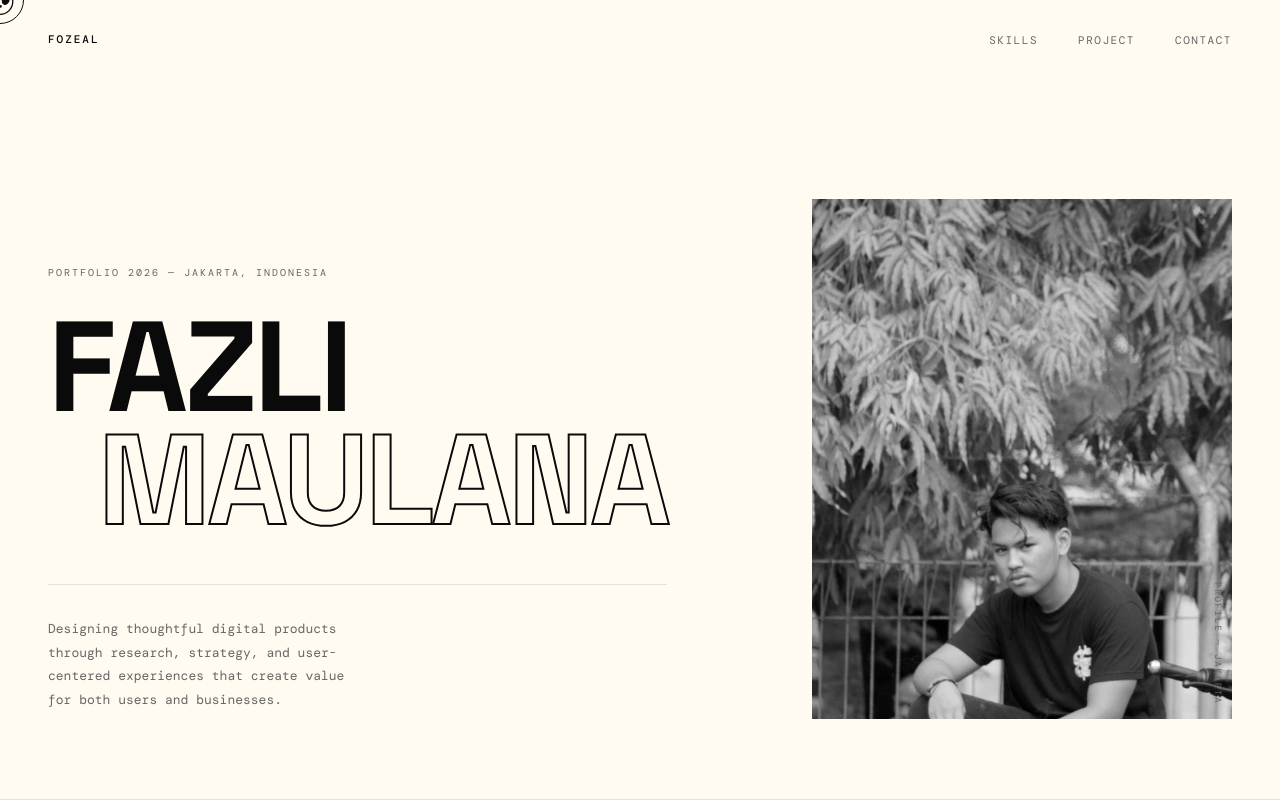
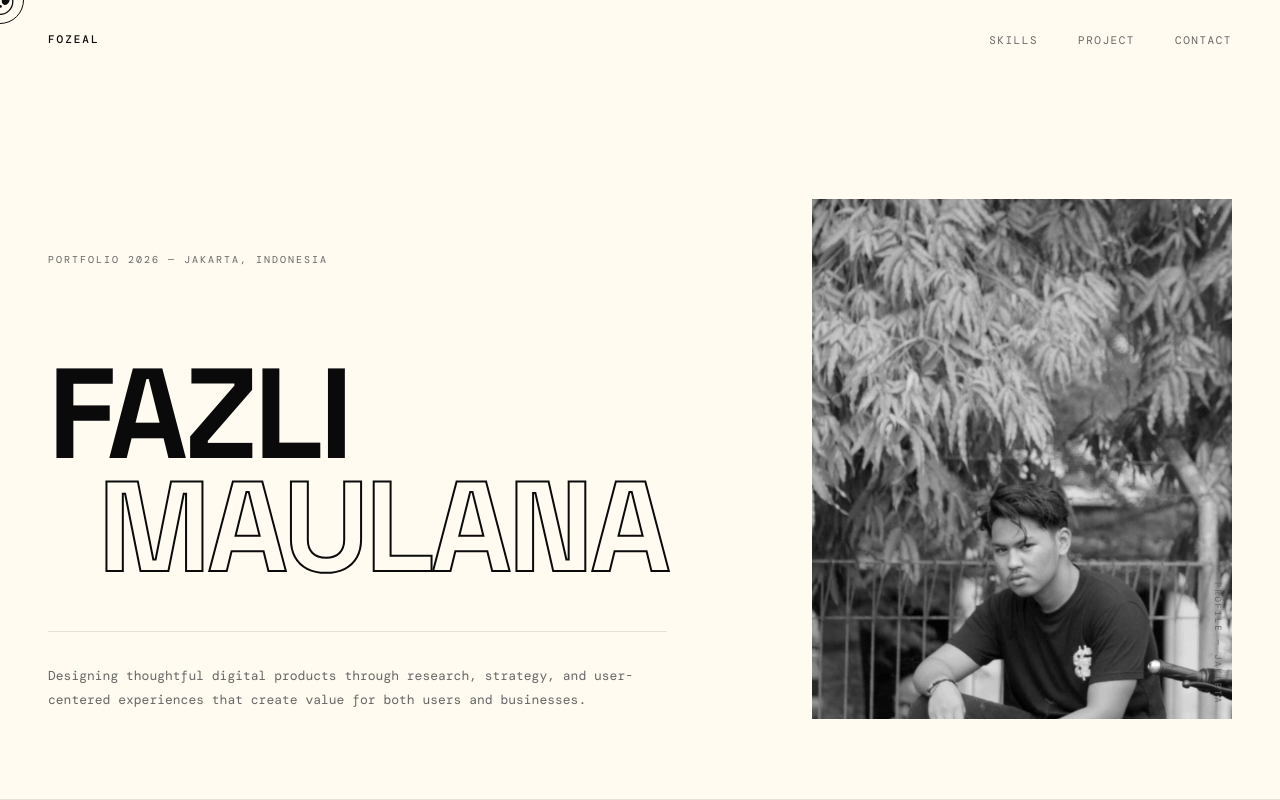
Before and after one commit to fazli03/fozeals, a React (Vite) app: page / in a window 1280 px wide. Shown: the top 800 px of the page. Built offline with nearby package versions, Linux system fonts and the light colour scheme; no server answers; the database is empty; a web font is replaced by a local one.

Commit message:
margin btm  hero tag di rubah ke 92px

```diff
--- a/src/style.css
+++ b/src/style.css
@@ -162,7 +162,7 @@ section {
   letter-spacing: 0.2em;
   color: var(--text-muted);
   text-transform: uppercase;
-  margin-bottom: 32px;
+  margin-bottom: 92px;
   opacity: 0;
   transform: translateY(12px);
   transition:
@@ -204,7 +204,7 @@ section {
   font-size: 13px;
   line-height: 1.8;
   color: var(--text-muted);
-  max-width: 320px;
+  max-width: 720px;
   opacity: 0;
   transform: translateY(16px);
   transition:
```
